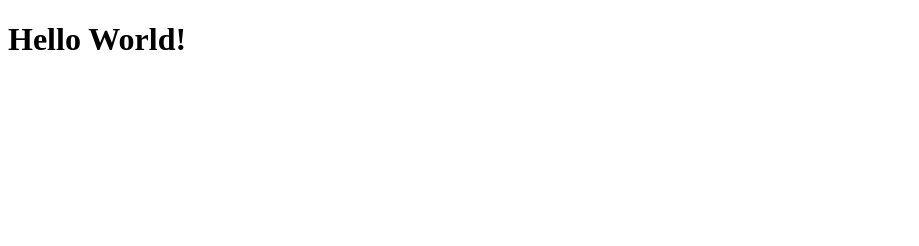
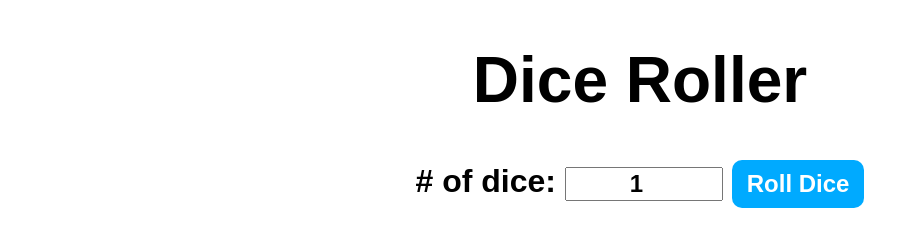
Before and after one commit to AlDn01/Third-project, a plain HTML site: page index.html in a window 1280 px wide. Shown: the whole page, without its empty margins (0-919 px from the left). Drawn offline with Linux system fonts and the light colour scheme.

Commit message:
Got tired

```diff
--- a/index.html
+++ b/index.html
@@ -3,10 +3,18 @@
 <head>
     <meta charset="UTF-8">
     <meta name="viewport" content="width=device-width, initial-scale=1.0">
-    <title>mYwebsite</title>
+    <title>myWebsite</title>
+    <link rel="stylesheet" href="style.css">
 </head>
 <body>
-    <h1>Hello World!</h1>
+    <div id="container">
+        <h1>Dice Roller</h1>
+        <label># of dice:</label>
+        <input type="number" id="numOfDice" value="1" min="1">
+        <button onclick="rollDice()">Roll Dice</button>
+        <div id="diceResult"></div>
+        <div id="diceImages"></div>
+    </div>
     <script src="script.js"></script>
 </body>
 </html>
--- a/script.js
+++ b/script.js
@@ -1 +1,17 @@
-console.log("Script loaded!");
+//DICE ROLLER PROGRAM
+
+
+function rollDice(){
+
+    const numOfDice = document.getElementById("numOfDice");
+    const diceResult = document.getElementById("diceResult");
+    const diceImages = document.getElementById("diceImages");
+    let values = [];
+    let images = [];
+
+
+    for(let i = 0; i < numOfDice; i++){
+        const value = Math.floor(Math.random() * 6 ) + 1;
+        console.log(value);
+    }
+}
--- a/style.css
+++ b/style.css
@@ -1,5 +1,27 @@
-body {
-    font-family: Arial, sans-serif;
+#container{
+    font-family: arial, sans-serif;
     text-align: center;
-    margin-top: 50px;
+    font-size: 2rem;
+    font-weight: bold;
+
 }
+button{
+    font-size: 1.5rem;
+    padding: 10px 15px;
+    border-radius: 10px;
+    border: none;
+    background-color: hsl(200, 100%, 50%);
+    color: white;
+    font-weight: bold;
+    cursor: pointer;
+
+}
+button:hover{
+    background-color: hsl(200, 100%, 70%);
+}
+input{
+    font-size: 1.5rem;
+    width: 150px;
+    text-align: center;
+    font-weight: bold;
+}
```
